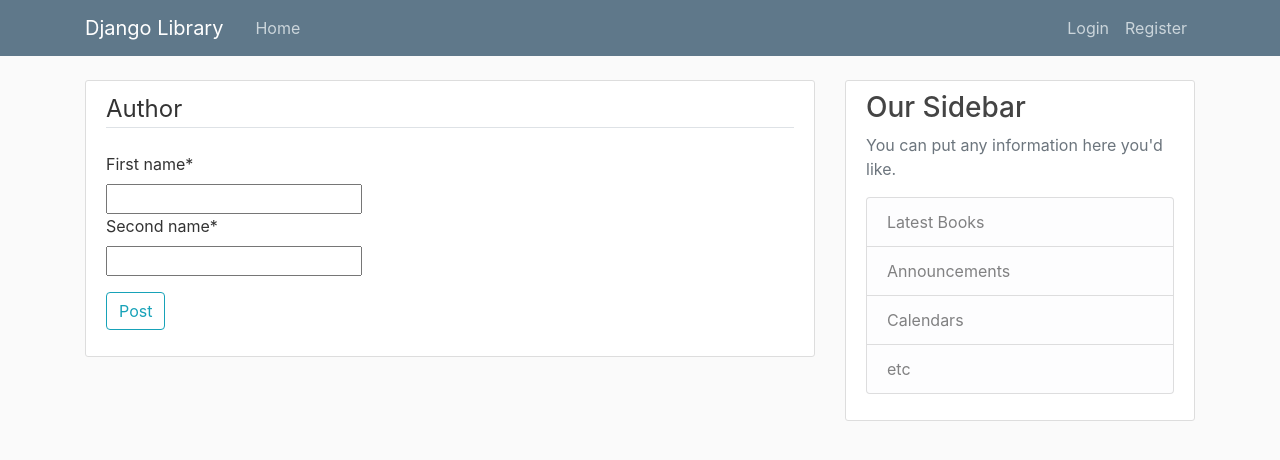
After one commit to ay11111111111/library, a Django app: page /author/create/ in a window 1280 px wide. The commit adds this page. Shown: the top 460 px of the page. Run offline with Django 3.2, Linux system fonts and the light colour scheme; some libraries are stand-ins or nearby versions.

Commit message:
completed CRUD operations

```diff
--- a/library/models.py
+++ b/library/models.py
@@ -6,8 +6,12 @@ class Author(models.Model):
     second_name = models.CharField(max_length=30)
     num_books = models.IntegerField(default=0)
 
+
     def __str__(self):
         return self.first_name + ' ' + self.second_name
+
+    def get_absolute_url(self):
+        return reverse('book-create')
 
 class Book(models.Model):
     title = models.CharField(max_length=100)
@@ -18,6 +22,3 @@ class Book(models.Model):
 
     def get_absolute_url(self):
         return reverse('library-home')
-
-    # def save(self, *args, **kwargs):
-    #     super(Model, self).save(*args, **kwargs)
--- /dev/null
+++ b/library/templates/library/author_form.html
@@ -0,0 +1,16 @@
+{% extends "library/base.html" %}
+{% load crispy_forms_tags %}
+{% block content %}
+    <div class="content-section">
+        <form method="POST">
+            {% csrf_token %}
+            <fieldset class="form-group">
+                <legend class="border-bottom mb-4">Author</legend>
+                {{ form|crispy }}
+            </fieldset>
+            <div class="form-group">
+                <button class="btn btn-outline-info" type="submit">Post</button>
+            </div>
+        </form>
+    </div>
+{% endblock content %}
--- a/library/templates/library/home.html
+++ b/library/templates/library/home.html
@@ -4,11 +4,10 @@
         <article class="media content-section">
           <div class="media-body">
             <div class="article-metadata">
-              <a class="mr-2" href="#">{{ book.authors }}</a>
+              <a class="mr-2" href="#">{{ book.author }}</a>
               <!-- <small class="text-muted">{{ book.date_posted }}</small> -->
             </div>
-            <h2><a class="article-title" href="#">{{ book.title }}</a></h2>
-            <!-- <p class="article-content">{{ post.content }}</p> -->
+            <h2><a class="article-title" href="{% url 'book-detail' book.id %}">{{ book.title }}</a></h2>
           </div>
         </article>
     {% endfor %}
--- a/library/urls.py
+++ b/library/urls.py
@@ -1,9 +1,22 @@
 from django.urls import path
 from . import views
-from .views import PostCreateView
+from .views import (AuthorCreateView,
+                    AuthorUpdateView,
+                    AuthorDeleteView,
+                    BookCreateView,
+                    BookDetailView,
+                    BookUpdateView,
+                    BookDeleteView
+                    )
 
 urlpatterns = [
     path('', views.home, name='library-home'),
     path('about/', views.about, name='library-about'),
-    path('post/new/', PostCreateView.as_view(), name='post-create'),
+    path('author/create/', AuthorCreateView.as_view(), name='author-create'),
+    path('author/<int:pk>/update/', AuthorUpdateView.as_view(), name='author-update'),
+    path('author/<int:pk>/delete/', AuthorDeleteView.as_view(), name='author-delete'),
+    path('book/create/', BookCreateView.as_view(), name='book-create'),
+    path('book/<int:pk>', BookDetailView.as_view(), name='book-detail'),
+    path('book/<int:pk>/update/', BookUpdateView.as_view(), name='book-update'),
+    path('book/<int:pk>/delete/', BookDeleteView.as_view(), name='book-delete'),
 ]
--- a/library/views.py
+++ b/library/views.py
@@ -1,6 +1,6 @@
 from django.shortcuts import render
 from django.http import HttpResponse
-from django.views.generic import CreateView
+from django.views.generic import CreateView, DetailView, UpdateView, DeleteView
 from .models import *
 
 
@@ -10,9 +10,44 @@ def home(request):
     }
     return render(request, 'library/home.html', context)
 
-class PostCreateView(CreateView):
+
+class AuthorDetailView(DetailView):
+    model = Author
+
+
+class AuthorCreateView(CreateView):
+    model = Author
+    fields = ['first_name', 'second_name']
+
+
+class AuthorUpdateView(UpdateView):
+    model = Author
+    fields = ['first_name', 'second_name']
+
+
+class AuthorDeleteView(DeleteView):
+    model = Author
+    success_url = '/'
+
+
+class BookDetailView(DetailView):
+    model = Book
+
+
+class BookCreateView(CreateView):
     model = Book
     fields = ['title', 'author']
 
+
+class BookUpdateView(UpdateView):
+    model = Book
+    fields = ['title', 'author']
+
+
+class BookDeleteView(DeleteView):
+    model = Book
+    success_url = '/'
+
+
 def about(request):
     return HttpResponse('<h1>About</h1>')
```
Also changed, not shown: library/templates/library/author_confirm_delete.html (added, +16 -0 lines), library/templates/library/book_confirm_delete.html (added, +16 -0 lines), library/templates/library/book_detail.html (added, +13 -0 lines), db.sqlite3.
